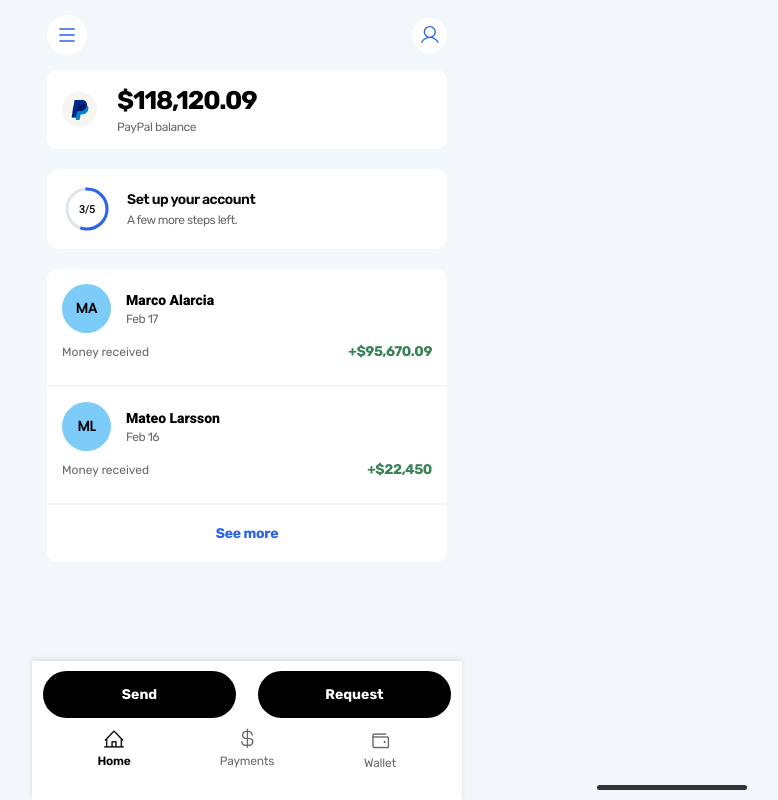
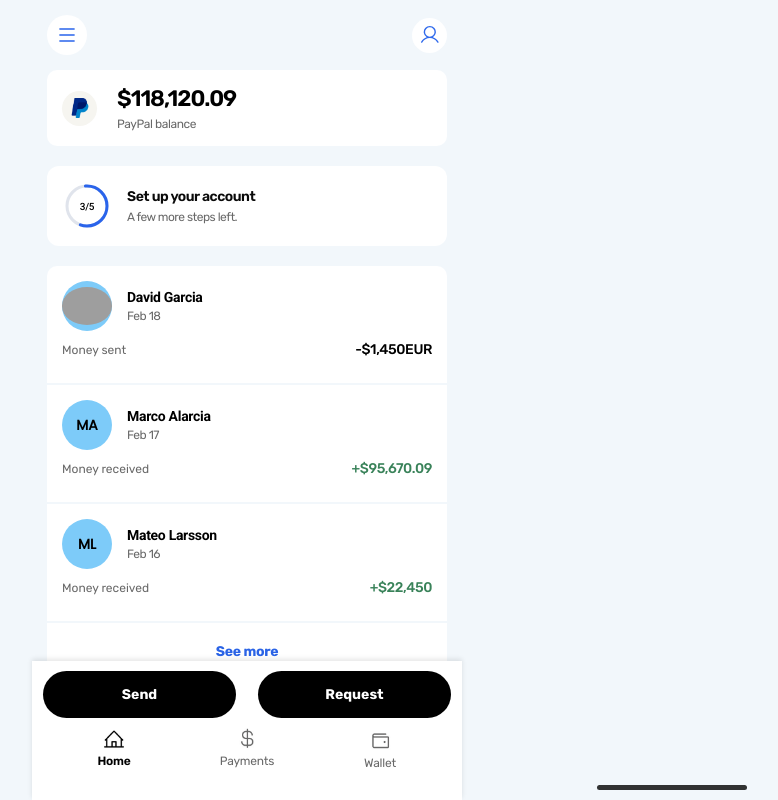
Before and after one commit to Vahaam/ppal.github.io, a website: page index.html in a window 1280 px wide. Shown: the whole page, without its empty margins (393-1171 px from the left). Drawn offline with Linux system fonts and the light colour scheme; grey boxes are pictures that could not be loaded.

Commit message:
Update index.html

```diff
--- a/index.html
+++ b/index.html
@@ -172,7 +172,7 @@
     top: 50%;
     left: 50%;
     transform: translate(-50%, -50%);
-    font-size: 11px;
+    font-size: 10px;
     font-weight: 500;
     letter-spacing: -0.3px;
     color: #000000;
@@ -202,10 +202,10 @@
 
 
         .balance h1{
-            font-size: 1.6rem;
+            font-size: 1.4rem;
             font-family: "Rubik", serif;
-            font-weight: bold;
-            letter-spacing: -1.2px;
+            font-weight: 600;
+            letter-spacing: -1px;
             margin-bottom: 5px;
         }
         .balance-container {
@@ -258,8 +258,8 @@
 
 .avatar {
     font-family: "Poppins", sans-serif;
-    width: 49px;
-    height: 49px;
+    width: 50px;
+    height: 50px;
     background: #7DCBF9;
     color: rgb(0, 0, 0);
     font-weight: 600;
@@ -268,6 +268,12 @@
     align-items: center;
     border-radius: 50%;
     font-size: 14px;
+}
+.avatar img{
+    border-radius: 50%;
+    width: 50px;
+    height: auto;
+    background-size: cover;
 }
 
 .transaction-info {
@@ -279,7 +285,8 @@
 .name {
     font-size: 14px;
     font-family: Roboto, serif;
-    font-weight: 900;
+    letter-spacing: -0.3px;
+    font-weight: bold;
 }
 
 .date {
@@ -307,7 +314,7 @@
     font-family: "Rubik", serif;
     font-size: 14px;
     color: #398259;
-    font-weight: bold;
+    font-weight: 500;
     letter-spacing: -0.4px;
 }
 
@@ -432,7 +439,7 @@
     <div class="progress-circle">
         <svg width="50" height="50">
             <circle cx="25" cy="25" r="20" stroke="#E0E4EC" stroke-width="3" fill="none"/>
-            <circle cx="25" cy="25" r="20" stroke="#2A64EB" stroke-width="3" fill="none" stroke-dasharray="54" stroke-dashoffset="124"/>
+            <circle cx="25" cy="25" r="20" stroke="#2A64EB" stroke-width="3" fill="none" stroke-dasharray="54" stroke-dashoffset="124" stroke-linecap="round"/>
         </svg>
         <span class="progress-text">3/5</span>
     </div>
@@ -447,6 +454,20 @@
 
         <div class="transactions">
             <div class="transaction" style="border-radius: 10px 10px 0 0;">
+                <div class="transaction-left">
+                    <div class="avatar "><img src="https://i.pinimg.com/736x/60/59/7f/60597fea75fd8cfbe7bd11907bd9c966.jpg" alt="s"></div>
+                    <div class="transaction-info">
+                        <p class="name">David Garcia</p>
+                        <p class="date">Feb 18</p>
+                    </div>
+                </div>
+                <div class="transaction-bottom">
+                    <p class="description">Money sent</p>
+                    <p class="amount" style="color: #000000;">-$1,450EUR</p>
+                </div>
+            </div>
+
+            <div class="transaction" style="border-radius: none!important;">
                 <div class="transaction-left">
                     <div class="avatar">MA</div>
                     <div class="transaction-info">
```
